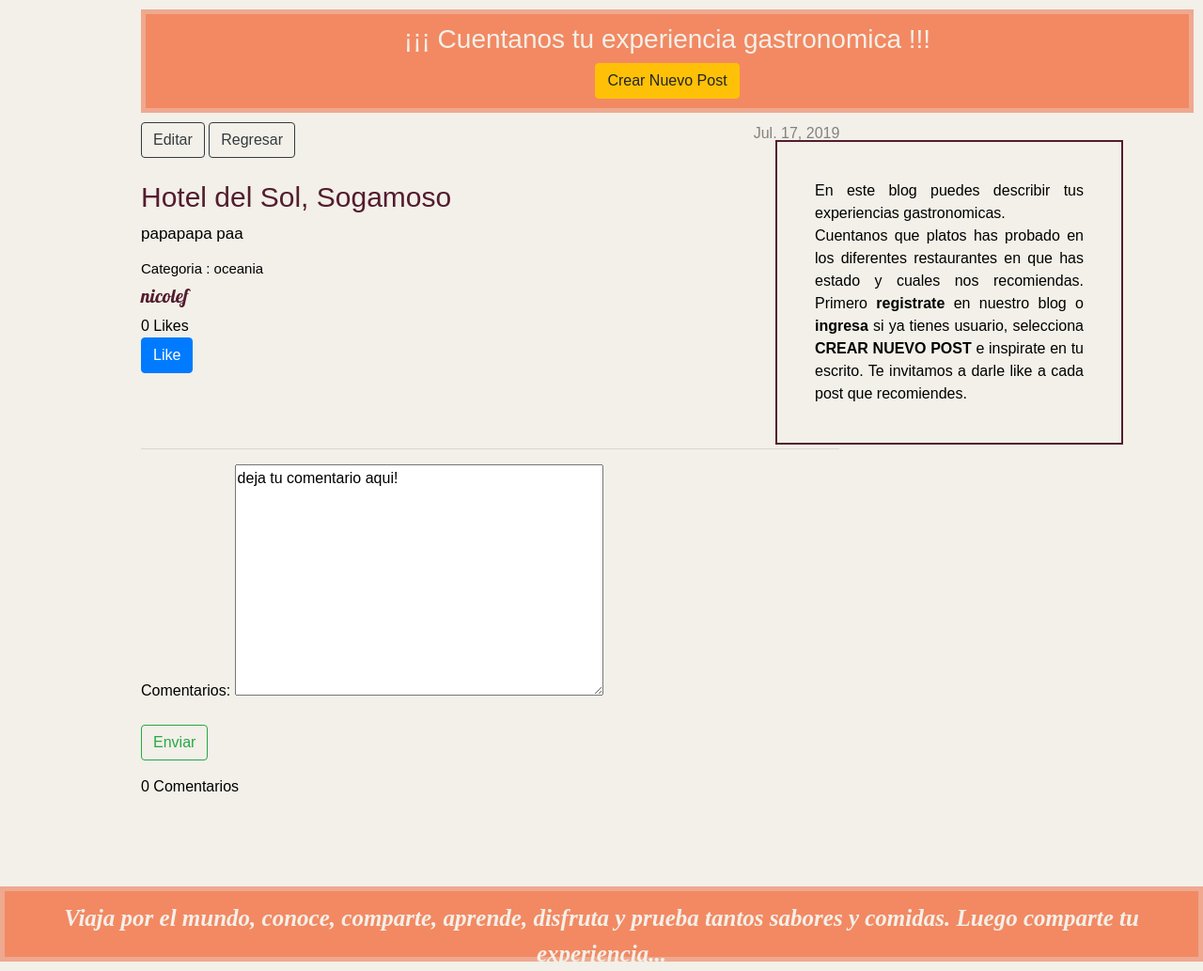
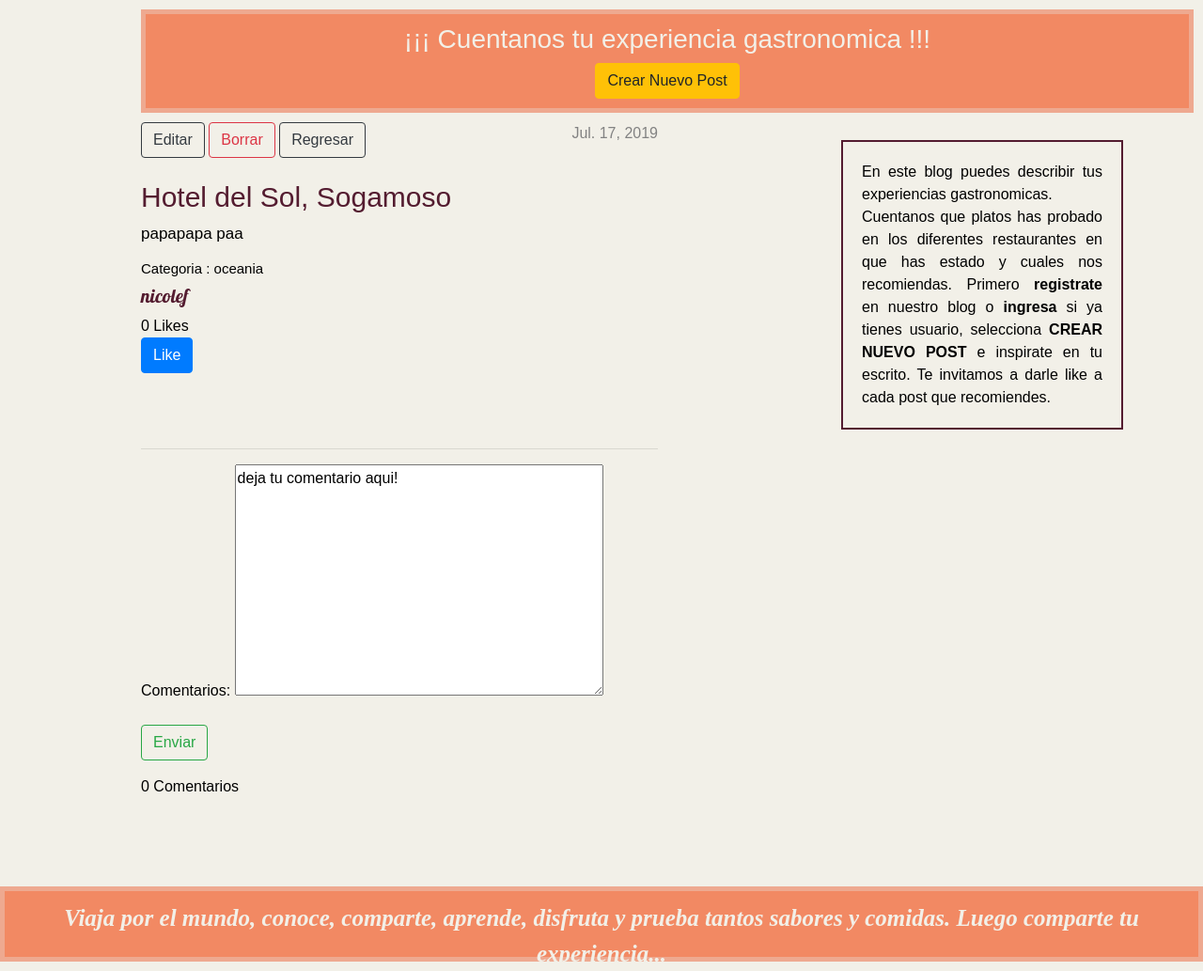
Before and after one commit to NicolefAvella/blog_Restaurante, a Django app: page /blog/post/22/ in a window 1280 px wide. Shown: the part 56-1089 px from the top of the page at 94% size. Run offline with Django 3.2, Linux system fonts and the light colour scheme; a user stored in the database is signed in; data comes from the database, SQL or seed files in the repository; both versions use the stored data as it was after the commit; some libraries are stand-ins or nearby versions.

Commit message:
Agregada opcion borrar

```diff
--- a/restaurante/models.py
+++ b/restaurante/models.py
@@ -36,7 +36,7 @@ class PostRestaurant(models.Model):
         return  self.comentario_set.all()
 
 class Comentario(models.Model):
-    post_restaurant = models.ForeignKey(PostRestaurant, on_delete=models.PROTECT)
+    post_restaurant = models.ForeignKey(PostRestaurant, on_delete=models.CASCADE)
     comentarios = models.TextField(max_length=200, default='deja tu comentario aqui!', null=True)
     autor_comentario = models.ForeignKey(User, on_delete=models.PROTECT)
     fecha_comentario = models.DateField(auto_now_add=True)
--- a/restaurante/static/css/style.css
+++ b/restaurante/static/css/style.css
@@ -5,25 +5,18 @@ html{
 
 
 .titlefirst{
-
     font-size: 28px;
     color: #F2F0E8;
     font-family: sans-serif;
-
 }
 
 .page-header {
-
     background-color: #F28963;
     margin : 10px 10px 10px 0px;
     padding: 10px 10px 10px 10px;
     border: 5px solid #EEA990;
     text-align: center;
-
-
 }
-
-
 
 
 body {
@@ -67,19 +60,15 @@ h4{
 .texto{
     font-family: sans-serif;
     font-size: 17px;
-
-
 }
-
-
 
 .introdu{
     float: right;
     position: absolute;
     top: 200px;
     right:80px;
-    width: 370px;
-    padding: 40px;
+    width: 300px;
+    padding: 20px;
     color: black;
     text-align: justify;
     margin : 5px 5px 5px 5px;
@@ -92,6 +81,7 @@ h4{
     float: right;
     color: #828282;
 }
+
 
 .date {
 	float: right;
--- a/restaurante/templates/restaurante/base.html
+++ b/restaurante/templates/restaurante/base.html
@@ -20,7 +20,7 @@
 
         <div class="content-container">
             <div class="row">
-                <div class="col-md-8">
+                <div class="col-md-6">
                 {% block content %}
                 {% endblock %}
                 <br>
--- a/restaurante/templates/restaurante/post_detail.html
+++ b/restaurante/templates/restaurante/post_detail.html
@@ -9,9 +9,13 @@
         {% endif %}
         {% if request.user == post.autor or user.is_superuser %}
         <a class="btn btn-outline-dark" href="{% url 'restaurante:post_edit' pk=post.pk %}"><span class="glyphicon glyphicon-pencil">Editar</span></a>
+
+        <a class="btn btn-outline-danger" href="{% url 'restaurante:post_delete' pk=post.pk %}"><span class="glyphicon glyphicon-pencil">Borrar</span></a>
         {% endif %}
 
         <a class="btn btn btn-outline-dark" href="{% url 'restaurante:post_restaurant' %}">Regresar <span class="sr-only">(current)</span></a>
+
+
 
         <br><br>
         <h2>{{ post.titulo }}</h2>
--- a/restaurante/templates/restaurante/post_restaurant.html
+++ b/restaurante/templates/restaurante/post_restaurant.html
@@ -17,6 +17,10 @@
       <div class="tags">
         {{ post.tags }}
       </div>
+      <div >
+        {{ post.total_likes }} Like{{ post.total_likes|pluralize}}
+      </div>
+
       <div class="autor">
        Autor: {{ post.autor }}
       </div>
--- a/restaurante/urls.py
+++ b/restaurante/urls.py
@@ -16,6 +16,7 @@ urlpatterns = [
     path('post/<int:pk>/', views.post_detail, name='post_detail'),
     path('post/new/', views.post_new, name='post_new'),
     path('post/<int:pk>/edit/', views.post_edit, name='post_edit'),
+    path('post/<int:pk>/delete/', views.post_delete, name='post_delete'),
     path('register', views.register, name='registro'),
 
     #Recuperar contraseña
--- a/restaurante/views.py
+++ b/restaurante/views.py
@@ -140,3 +140,13 @@ def register(request):
         'form' : form,
     }
     return render(request, 'registro/register.html', context)
+
+
+
+@login_required()
+def post_delete(request,pk):
+    user = request.user
+    post = get_object_or_404(PostRestaurant, pk=pk)
+    if user == post.autor or user.is_superuser:
+        post.delete()
+        return redirect('restaurante:post_restaurant')
```
Also changed, not shown: blog_restaurant/settings.py (+8 -0 lines), db.sqlite3, restaurante/migrations/0017_auto_20190701_1602.py (added).
